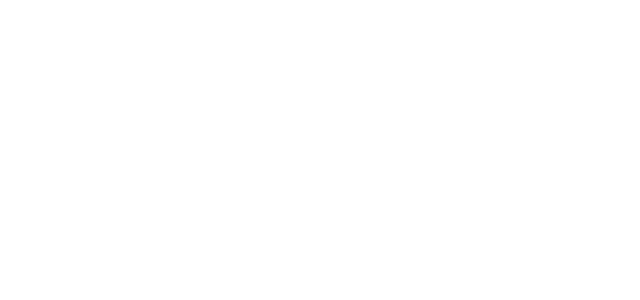
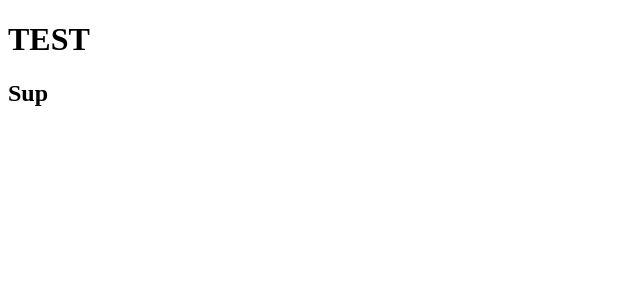
Before and after one commit to zirris512/my-portfolio, a React (Vite) app: page / in a window 1280 px wide. Shown: the top 300 px of the page, without its empty margins (0-640 px from the left). Built offline with nearby package versions, Linux system fonts and the light colour scheme.

Commit message:
add sass package

```diff
--- a/package.json
+++ b/package.json
@@ -14,6 +14,7 @@
     "@types/react": "^17.0.0",
     "@types/react-dom": "^17.0.0",
     "@vitejs/plugin-react": "^1.0.0",
+    "sass": "^1.42.1",
     "typescript": "^4.3.2",
     "vite": "^2.6.4"
   }
--- a/src/App.tsx
+++ b/src/App.tsx
@@ -1,5 +1,10 @@
 function App() {
-    return <div></div>;
+    return (
+        <div>
+            <h1>TEST</h1>
+            <h2>Sup</h2>
+        </div>
+    );
 }
 
 export default App;
```
Also changed, not shown: src/main.tsx (+9 -8 lines), src/App.css (deleted), src/index.css (deleted), src/index.scss (added), 1 other file (tests, documents, lock files or other folders).
